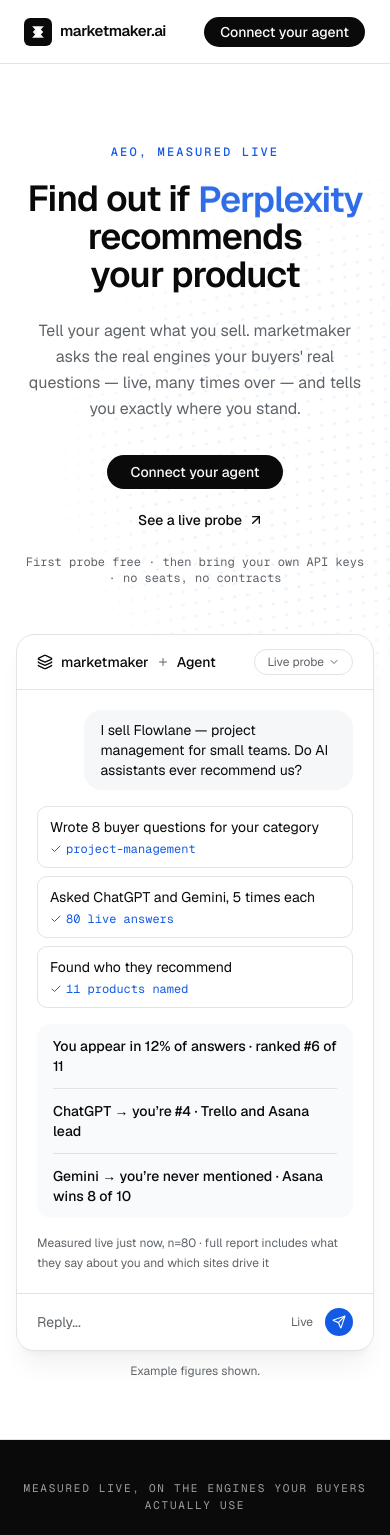
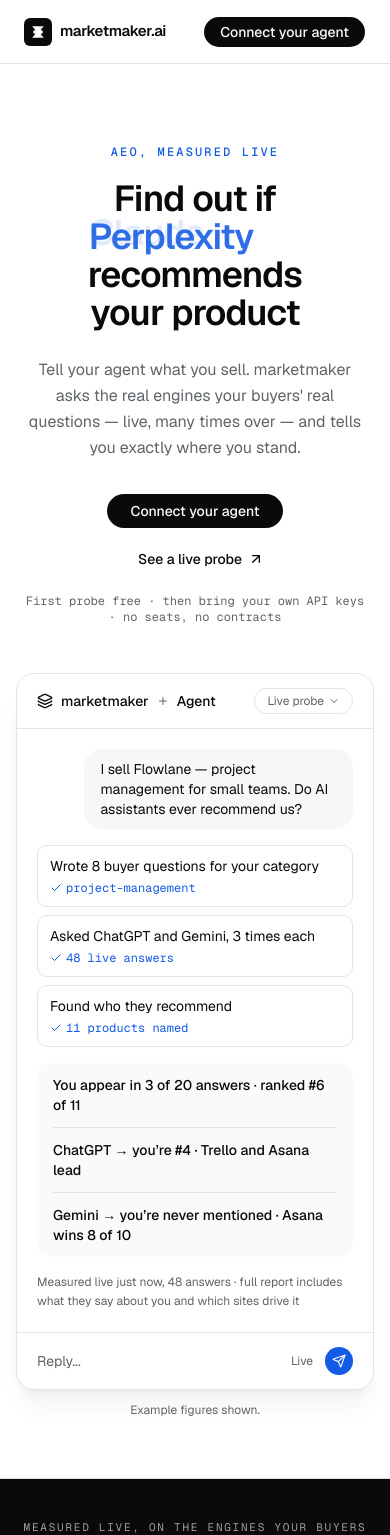
Before and after one commit to tayden-b/aeokit, a Next.js app: page / in a window 390 px wide. Shown: the top 1535 px of the page. Built offline with nearby package versions, Linux system fonts and the light colour scheme.

Commit message:
feat: update site title and description, refactor agent hands file, and tweak final CTA
Co-authored-by: tayden-b <196710509+tayden-b@users.noreply.github.com>

```diff
--- a/app/globals.css
+++ b/app/globals.css
@@ -130,71 +130,3 @@
     @apply bg-background text-foreground;
   }
 }
-
-.hero-difference-field {
-  position: absolute;
-  inset: 0;
-  z-index: -1;
-  overflow: hidden;
-  pointer-events: none;
-  color: var(--brand);
-  mask-image: linear-gradient(to bottom, black 0%, black 70%, transparent 100%);
-}
-
-.hero-difference-field__layer {
-  position: absolute;
-  top: 2rem;
-  right: -9rem;
-  width: min(52rem, 72vw);
-  aspect-ratio: 1;
-  opacity: 0.14;
-  background-image: radial-gradient(circle, currentColor 1.25px, transparent 1.5px);
-  background-size: 13px 13px;
-  mask-image: radial-gradient(ellipse at center, black 0 42%, transparent 70%);
-  animation: difference-drift 18s ease-in-out infinite alternate;
-}
-
-.hero-difference-field__layer--one {
-  transform: rotate(-9deg) skewX(-8deg);
-}
-
-.hero-difference-field__layer--two {
-  top: -7rem;
-  right: 18%;
-  width: min(34rem, 50vw);
-  opacity: 0.07;
-  background-size: 9px 9px;
-  mask-image: linear-gradient(135deg, transparent 15%, black 48%, transparent 78%);
-  animation-duration: 24s;
-  animation-direction: alternate-reverse;
-}
-
-@keyframes difference-drift {
-  from {
-    translate: 0 -1%;
-    scale: 0.98;
-  }
-  to {
-    translate: -5% 4%;
-    scale: 1.04;
-  }
-}
-
-@media (max-width: 640px) {
-  .hero-difference-field__layer {
-    top: 5rem;
-    right: -14rem;
-    width: 36rem;
-    opacity: 0.09;
-  }
-
-  .hero-difference-field__layer--two {
-    display: none;
-  }
-}
-
-@media (prefers-reduced-motion: reduce) {
-  .hero-difference-field__layer {
-    animation: none;
-  }
-}
--- a/app/layout.tsx
+++ b/app/layout.tsx
@@ -13,9 +13,9 @@ const geistMono = Geist_Mono({
 })
 
 export const metadata: Metadata = {
-  title: 'marketmaker.ai — Run your prospecting on autopilot',
+  title: 'marketmaker.ai — Measure AI recommendations live',
   description:
-    'No seats. No contracts. Pay as you go, and only for results. marketmaker.ai gives your AI agent live access to the commercial web.',
+    'Measure whether answer engines recommend your product, who they recommend instead, and which sources shape their answers.',
   generator: 'v0.app',
   icons: {
     icon: [
--- a/components/marketmaker/agent-hands-file.tsx
+++ b/components/marketmaker/agent-hands-file.tsx
@@ -1,4 +1,11 @@
 import { AlertTriangle, BarChart3, Check, FileText, Globe2 } from 'lucide-react'
+
+const shares = [
+  { name: 'Asana', count: '12 of 20', width: 60 },
+  { name: 'Trello', count: '8 of 20', width: 40 },
+  { name: 'Flowlane', count: '3 of 20', width: 15 },
+  { name: 'Other', count: '5 of 20', width: 25 },
+]
 
 export function AgentHandsFile() {
   return (
@@ -10,7 +17,7 @@ export function AgentHandsFile() {
           <p className="mt-5 text-pretty text-base leading-relaxed text-muted-foreground">Not a generic SEO score. A measured view of how answer engines see your market right now, with the evidence behind every claim.</p>
           <div className="mt-8 flex flex-col gap-4">
             {[
-              [BarChart3, 'Visibility score', 'How often you appear, by engine and question.'],
+              [BarChart3, 'Where you appear', 'How often engines name you, by engine and by question — always as a count, never a score.'],
               [Globe2, 'Competitor map', 'Who is recommended instead, and where they beat you.'],
               [FileText, 'Answer language', 'The exact positioning, strengths, and objections AI repeats.'],
               [AlertTriangle, 'Source gap', 'The sites shaping answers — and where you are absent.'],
@@ -18,10 +25,10 @@ export function AgentHandsFile() {
           </div>
         </div>
         <div className="overflow-hidden rounded-2xl border border-border bg-card shadow-xl shadow-foreground/5">
-          <div className="flex items-center justify-between border-b border-border px-5 py-4"><span className="font-medium">Flowlane · AI visibility report</span><span className="font-mono text-xs text-muted-foreground">LIVE · 80 ANSWERS</span></div>
+          <div className="flex items-center justify-between border-b border-border px-5 py-4"><span className="font-medium">Flowlane · AI visibility report</span><span className="font-mono text-xs text-muted-foreground">LIVE · 20 ANSWERS</span></div>
           <div className="flex flex-col gap-5 p-5 sm:p-7">
-            <div className="grid grid-cols-2 gap-3"><div className="rounded-xl bg-foreground p-4 text-background"><p className="font-mono text-xs text-background/60">VISIBILITY</p><p className="mt-2 text-4xl font-semibold">12%</p><p className="mt-1 text-xs text-background/60">ranked #6 of 11</p></div><div className="rounded-xl bg-muted p-4"><p className="font-mono text-xs text-muted-foreground">TOP COMPETITOR</p><p className="mt-2 text-2xl font-semibold">Asana</p><p className="mt-1 text-xs text-muted-foreground">42% of answers</p></div></div>
-            <div><p className="text-sm font-medium">Share of recommendations</p><div className="mt-3 flex flex-col gap-3">{[['Asana',42],['Trello',28],['Flowlane',12],['Other',18]].map(([name,value]) => <div key={name as string} className="grid grid-cols-[70px_1fr_38px] items-center gap-3 text-xs"><span>{name}</span><span className="h-2 overflow-hidden rounded-full bg-muted"><span className="block h-full rounded-full bg-brand" style={{width:`${value}%`}} /></span><span className="text-right font-mono text-muted-foreground">{value}%</span></div>)}</div></div>
+            <div className="grid grid-cols-2 gap-3"><div className="rounded-xl bg-foreground p-4 text-background"><p className="font-mono text-xs text-background/60">NAMED IN</p><p className="mt-2 text-2xl font-semibold">3 of 20 answers</p></div><div className="rounded-xl bg-muted p-4"><p className="font-mono text-xs text-muted-foreground">NAMED MOST OFTEN</p><p className="mt-2 text-2xl font-semibold">Asana</p><p className="mt-1 text-xs text-muted-foreground">in 12 of 20 answers</p></div></div>
+            <div><p className="text-sm font-medium">Share of recommendations</p><div className="mt-3 flex flex-col gap-3">{shares.map(({ name, count, width }) => <div key={name} className="grid grid-cols-[70px_1fr_60px] items-center gap-3 text-xs"><span>{name}</span><span className="h-2 overflow-hidden rounded-full bg-muted"><span className="block h-full rounded-full bg-brand" style={{ width: `${width}%` }} /></span><span className="text-right font-mono text-muted-foreground">{count}</span></div>)}</div></div>
             <div className="rounded-xl border border-border p-4"><p className="text-sm font-medium">Next best move</p><p className="mt-2 text-sm leading-relaxed text-muted-foreground">Publish a direct “Flowlane vs Asana for teams under 20” comparison. Three of the five most influential sources lack a small-team alternative.</p><p className="mt-3 flex items-center gap-1 text-xs font-medium text-brand"><Check className="size-3" /> backed by 14 observed answers</p></div>
           </div>
         </div>
--- a/components/marketmaker/hero-section.tsx
+++ b/components/marketmaker/hero-section.tsx
@@ -1,13 +1,14 @@
 'use client'
 
 import { useEffect, useState } from 'react'
+import { Dithering } from '@paper-design/shaders-react'
 import { ArrowUpRight, Check, ChevronDown, Layers, Plus, Send } from 'lucide-react'
 import { Button } from '@/components/ui/button'
 
 const engines = ['ChatGPT', 'Gemini', 'Claude', 'Perplexity']
 const progress = [
   ['Wrote 8 buyer questions for your category', 'project-management'],
-  ['Asked ChatGPT and Gemini, 5 times each', '80 live answers'],
+  ['Asked ChatGPT and Gemini, 3 times each', '48 live answers'],
   ['Found who they recommend', '11 products named'],
 ]
 
@@ -27,14 +28,35 @@ export function HeroSection() {
 
   return (
     <section aria-label="Hero" className="relative isolate overflow-hidden bg-background">
-      <div className="hero-difference-field" aria-hidden="true">
-        <div className="hero-difference-field__layer hero-difference-field__layer--one" />
-        <div className="hero-difference-field__layer hero-difference-field__layer--two" />
+      <div className="pointer-events-none absolute inset-y-0 right-0 -z-10 hidden w-[42%] overflow-hidden lg:block" aria-hidden="true">
+        <Dithering
+          className="size-full opacity-90"
+          colorBack="hsl(0, 0%, 100%)"
+          colorFront="hsl(232, 79%, 53%)"
+          shape="warp"
+          type="4x4"
+          pxSize={3}
+          scale={0.72}
+          speed={0.16}
+        />
+        <div className="absolute inset-0 bg-[linear-gradient(90deg,var(--background)_0%,transparent_42%)]" />
       </div>
+
       <div className="relative mx-auto max-w-4xl px-6 pb-12 pt-20 text-center sm:pt-28">
         <p className="font-mono text-xs font-medium tracking-[0.18em] text-brand">AEO, MEASURED LIVE</p>
         <h1 className="mt-5 text-balance text-4xl font-semibold leading-[1.06] tracking-tight sm:text-6xl">
-          Find out if <span key={engines[engine]} className="inline-block animate-in fade-in slide-in-from-bottom-2 text-brand duration-500">{engines[engine]}</span>
+          Find out if{' '}
+          <span className="relative inline-grid min-w-[5.9em] text-left text-brand" aria-live="polite">
+            {engines.map((name, index) => (
+              <span
+                key={name}
+                className={`col-start-1 row-start-1 transition-all duration-500 ${index === engine ? 'translate-y-0 opacity-100' : '-translate-y-1 opacity-0'}`}
+                aria-hidden={index !== engine}
+              >
+                {name}
+              </span>
+            ))}
+          </span>
           <br className="hidden sm:block" /> recommends your product
         </h1>
         <p className="mx-auto mt-6 max-w-2xl text-pretty text-base leading-relaxed text-muted-foreground">
@@ -63,9 +85,9 @@ export function HeroSection() {
               ))}
             </div>
             <div className="flex flex-col divide-y divide-border rounded-xl bg-muted/60 px-4">
-              {['You appear in 12% of answers · ranked #6 of 11', 'ChatGPT → you’re #4 · Trello and Asana lead', 'Gemini → you’re never mentioned · Asana wins 8 of 10'].map((row) => <p key={row} className="py-3 text-sm font-medium">{row}</p>)}
+              {['You appear in 3 of 20 answers · ranked #6 of 11', 'ChatGPT → you’re #4 · Trello and Asana lead', 'Gemini → you’re never mentioned · Asana wins 8 of 10'].map((row) => <p key={row} className="py-3 text-sm font-medium">{row}</p>)}
             </div>
-            <p className="text-xs leading-relaxed text-muted-foreground">Measured live just now, n=80 · full report includes what they say about you and which sites drive it</p>
+            <p className="text-xs leading-relaxed text-muted-foreground">Measured live just now, 48 answers · full report includes what they say about you and which sites drive it</p>
           </div>
           <div className="flex items-center gap-3 border-t border-border px-5 py-3.5 text-muted-foreground"><span className="flex-1 text-sm">Reply...</span><span className="text-xs">Live</span><span className="flex size-7 items-center justify-center rounded-full bg-brand text-brand-foreground"><Send className="size-3.5" /></span></div>
         </div>
@@ -78,7 +100,7 @@ export function HeroSection() {
           {engines.map((name) => <span key={name} className="rounded-full border border-background/20 px-4 py-2 text-sm">{name}</span>)}
           <span className="rounded-full border border-dashed border-background/30 px-4 py-2 text-sm text-background/45">Google AI Overviews — planned</span>
           <span className="rounded-full bg-background px-4 py-2 text-sm text-foreground">any product, any category</span>
-          <span className="rounded-full bg-background px-4 py-2 text-sm text-foreground">results in about a minute</span>
+          <span className="rounded-full bg-background px-4 py-2 text-sm text-foreground">results in a few minutes</span>
         </div>
       </div>
     </section>
--- a/components/marketmaker/reads-the-web.tsx
+++ b/components/marketmaker/reads-the-web.tsx
@@ -56,8 +56,8 @@ export function ReadsTheWeb() {
               </div>
               <div className="flex flex-col gap-3">
                 <div className="flex items-end justify-between gap-4 border-b border-border pb-3">
-                  <span className="text-sm text-muted-foreground">Visibility</span>
-                  <strong className="font-mono text-2xl font-medium tabular-nums">37%</strong>
+                  <span className="text-sm text-muted-foreground">Named in</span>
+                  <strong className="font-mono text-2xl font-medium tabular-nums">3 of 20</strong>
                 </div>
                 <div className="flex items-center justify-between gap-4 text-xs text-muted-foreground">
                   <span>Rankings · citations · competitors</span>
--- a/components/marketmaker/site-footer.tsx
+++ b/components/marketmaker/site-footer.tsx
@@ -33,8 +33,7 @@ export function SiteFooter() {
               </span>
             </Link>
             <p className="mt-4 max-w-xs text-sm leading-relaxed text-muted-foreground">
-              Live access to the commercial web for your AI agent. No seats, no
-              contracts, pay for results.
+              Live, repeatable measurements of how answer engines recommend products in your category.
             </p>
           </div>
           {columns.map((col) => (
--- a/package.json
+++ b/package.json
@@ -9,6 +9,7 @@
   },
   "dependencies": {
     "@base-ui/react": "^1.5.0",
+    "@paper-design/shaders-react": "^0.0.80",
     "@vercel/analytics": "1.6.1",
     "class-variance-authority": "^0.7.1",
     "clsx": "^2.1.1",
```
Also changed, not shown: components/marketmaker/final-cta.tsx (+3 -4 lines), components/marketmaker/live-data-demo.tsx (+11 -6 lines), 1 other file (tests, documents, lock files or other folders).
